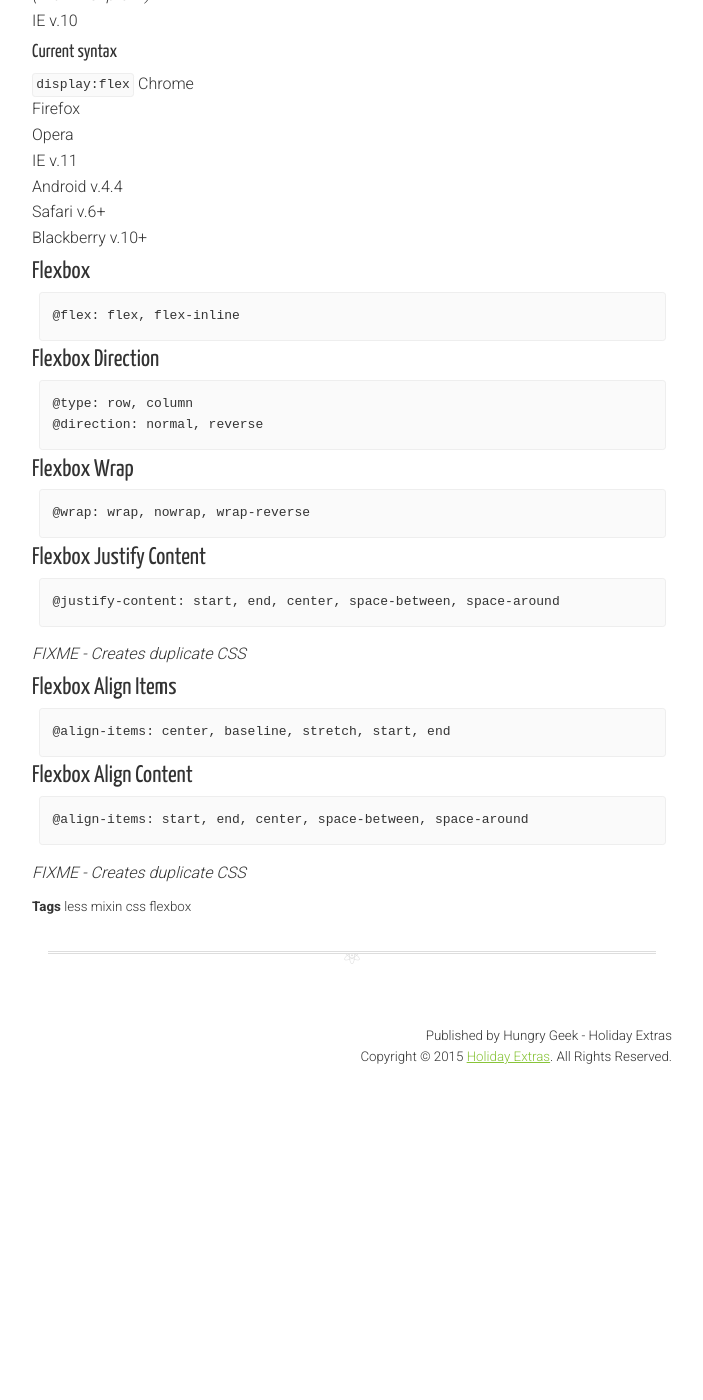
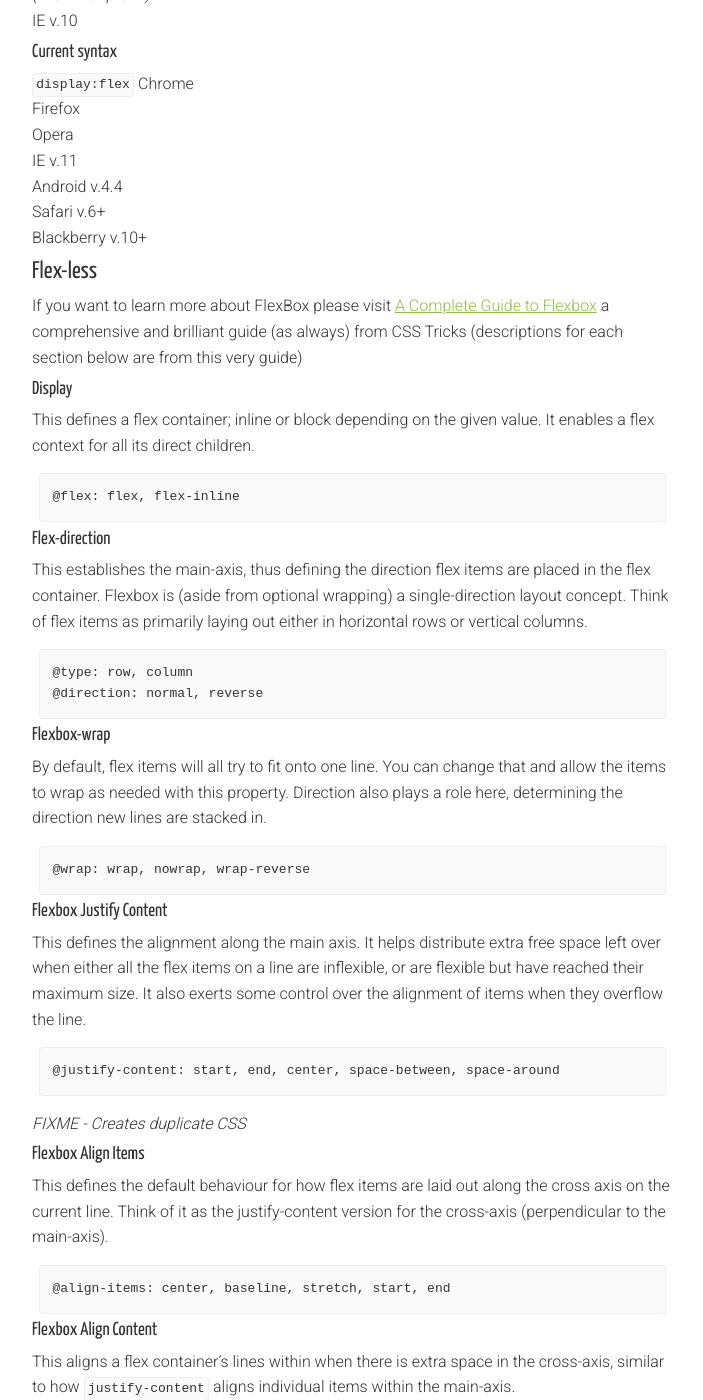
Before and after one commit to holidayextras/holidayextras.github.com, a Jekyll site: the page built from projects/flex-less.md, in a window 1280 px wide and 1400 px high, scrolled down 992 px. Shown: the whole window, without its empty margins (288-991 px from the left). Built offline with Jekyll 4.4.1, drawn with Linux system fonts in a browser that asks for light colours; nearby versions of some CDN libraries; comment, search, counter and statistics services are not loaded; before the commit the page ends 2076 px from its top, so only the background shows below that; some of the changed text lies outside the part shown.

Commit message:
better descriptions for all things flexbox

````diff
--- a/projects/flex-less.md
+++ b/projects/flex-less.md
@@ -13,7 +13,7 @@ github: https://github.com/holidayextras/flex-less
 
 
 Flexbox is awesome! It's a powerful addition to CSS and you should be using it NOW!
-The CSS Flexible Box Layout Module (www.w3.org/TR/css3-flexbox/) has been a Candidate Recommendation since September 2012.
+The CSS Flexible Box Layout Module [CSS - Flexible](www.w3.org/TR/css3-flexbox/) has been a Candidate Recommendation since September 2012.
 
 > "That’s cool! But I can’t use it because XYZ doesn’t support it."
 
@@ -48,37 +48,57 @@ Android v.4.4
 Safari v.6+
 Blackberry v.10+
 
-## Flexbox
+## Flex-less
+If you want to learn more about FlexBox please visit [A Complete Guide to Flexbox](http://css-tricks.com/snippets/css/a-guide-to-flexbox/) a comprehensive and brilliant guide (as always) from CSS Tricks
+(descriptions for each section below are from this very guide)
+
+### Display
+This defines a flex container; inline or block depending on the given value. It enables a flex context for all its direct children.
+
 ```css
 @flex: flex, flex-inline
 ```
 
-## Flexbox Direction
+### Flex-direction
+This establishes the main-axis, thus defining the direction flex items are placed in the flex container. Flexbox is (aside from optional wrapping) a single-direction layout concept. Think of flex items as primarily laying out either in horizontal rows or vertical columns.
+
 ```css
 @type: row, column
 @direction: normal, reverse
 ```
 
-## Flexbox Wrap
+### Flexbox-wrap
+By default, flex items will all try to fit onto one line. You can change that and allow the items to wrap as needed with this property. Direction also plays a role here, determining the direction new lines are stacked in.
+
 ```css
 @wrap: wrap, nowrap, wrap-reverse
 ```
 
-## Flexbox Justify Content
+### Flexbox Justify Content
+This defines the alignment along the main axis. It helps distribute extra free space left over when either all the flex items on a line are inflexible, or are flexible but have reached their maximum size. It also exerts some control over the alignment of items when they overflow the line.
+
 ```css
 @justify-content: start, end, center, space-between, space-around
 ```
 
 *FIXME - Creates duplicate CSS*
 
-## Flexbox Align Items
+### Flexbox Align Items
+This defines the default behaviour for how flex items are laid out along the cross axis on the current line. Think of it as the justify-content version for the cross-axis (perpendicular to the main-axis).
+
 ```css
 @align-items: center, baseline, stretch, start, end
 ```
 
-## Flexbox Align Content
+### Flexbox Align Content
+This aligns a flex container's lines within when there is extra space in the cross-axis, similar to how ```justify-content``` aligns individual items within the main-axis.
+
 ```css
 @align-items: start, end, center, space-between, space-around
 ```
 
 *FIXME - Creates duplicate CSS*
+
+## Flexbox Bugs
+There is a superb repo on github which references all FlexBox browser bugs -
+https://github.com/philipwalton/flexbugs
````
